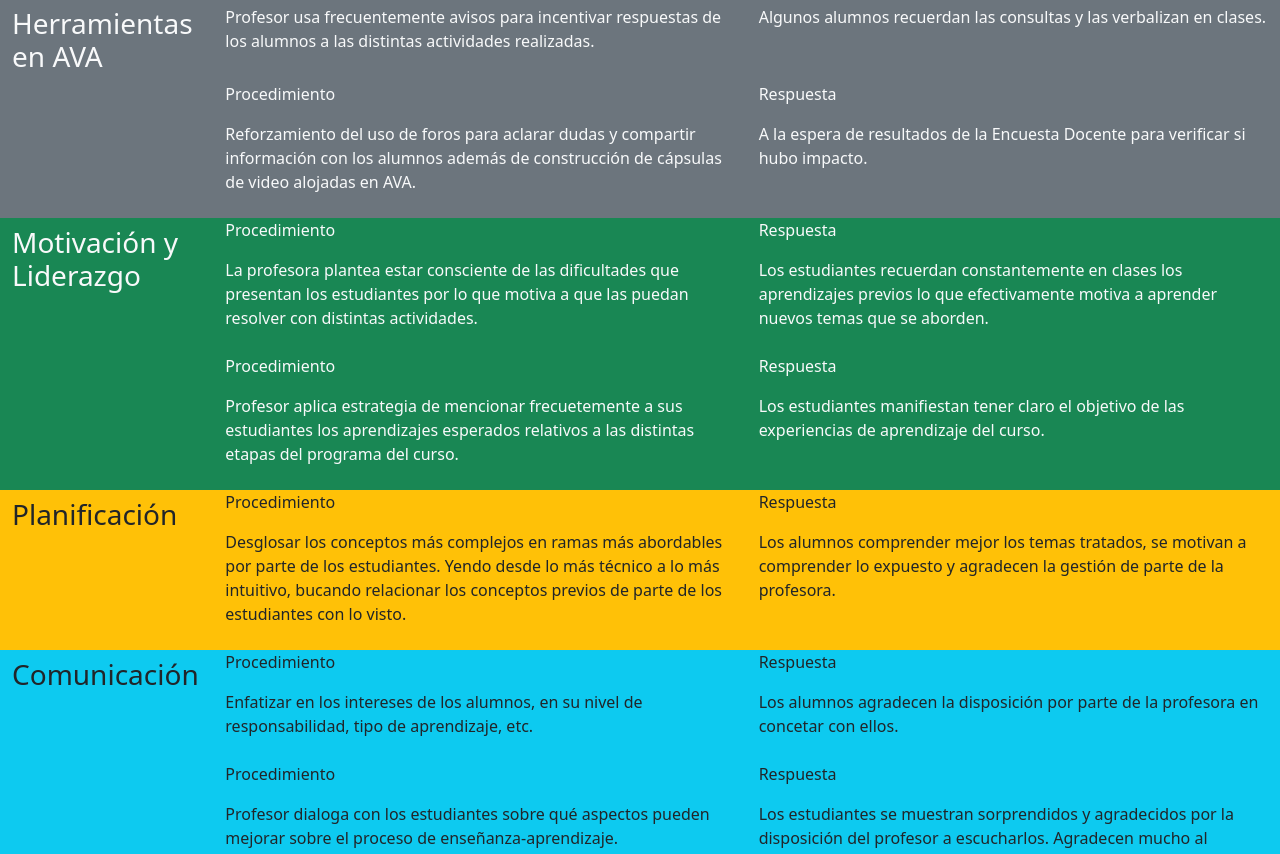
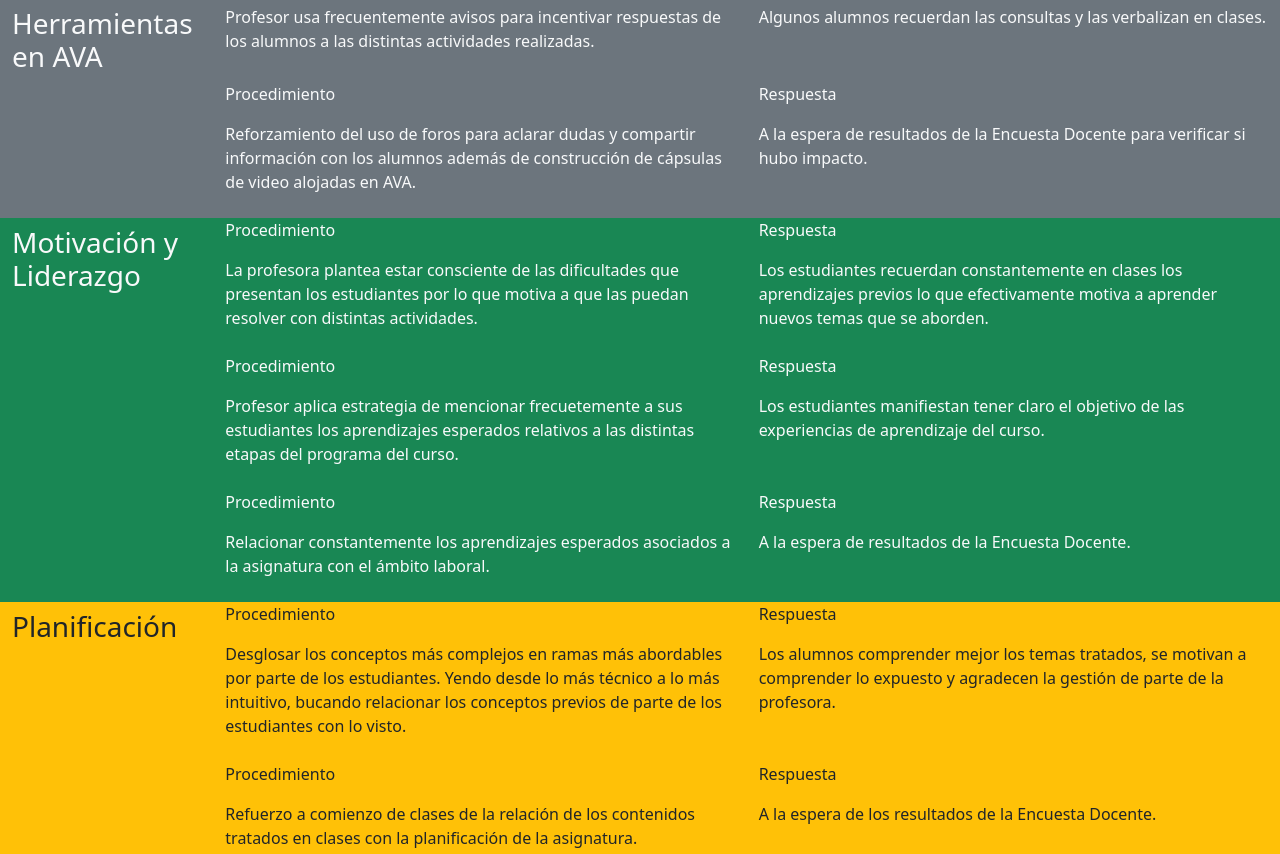
Before and after one commit to gabrielcespedes/encuesta, a plain HTML site: page recopilacion_encuesta/index.html in a window 1280 px wide. Shown: the part 91-945 px from the top of the page. Drawn offline with nearby package versions, Linux system fonts and the light colour scheme.

Commit message:
Update index.html

```diff
--- a/recopilacion_encuesta/index.html
+++ b/recopilacion_encuesta/index.html
@@ -68,6 +68,16 @@
                 <p>Respuesta</p>
                 <p>Los estudiantes manifiestan tener claro el objetivo de las experiencias de aprendizaje del curso.</p>
             </div>
+            <div class="col col-12 col-sm-12 col-xl-2 bg-success text-light pt-2">
+            </div>
+            <div class="col col-12 col-sm-6 col-xl-5 bg-success text-light pb-2">
+                <p>Procedimiento</p>
+                <p>Relacionar constantemente los aprendizajes esperados asociados a la asignatura con el ámbito laboral.</p>
+            </div>
+            <div class="col col-12 col-sm-6 col-xl-5 bg-success text-light pb-2">
+                <p>Respuesta</p>
+                <p>A la espera de resultados de la Encuesta Docente.</p>
+            </div>
             <div class="col col-12 col-sm-12 col-xl-2 bg-warning pt-2">
                 <h3>Planificación</h3>        </div>
             <div class="col col-12 col-sm-6 col-xl-5 bg-warning pb-2">
@@ -77,6 +87,16 @@
             <div class="col col-12 col-sm-6 col-xl-5 bg-warning pb-2">
                 <p>Respuesta</p>
                 <p>Los alumnos comprender mejor los temas tratados, se motivan a comprender lo expuesto y agradecen la gestión de parte de la profesora.</p>
+            </div>
+            <div class="col col-12 col-sm-12 col-xl-2 bg-warning pt-2">
+            </div>
+            <div class="col col-12 col-sm-6 col-xl-5 bg-warning pb-2">
+                <p>Procedimiento</p>
+                <p>Refuerzo a comienzo de clases de la relación de los contenidos tratados en clases con la planificación de la asignatura.</p>
+            </div>
+            <div class="col col-12 col-sm-6 col-xl-5 bg-warning pb-2">
+                <p>Respuesta</p>
+                <p>A la espera de los resultados de la Encuesta Docente.</p>
             </div>
             <div class="col col-12 col-sm-12 col-xl-2 bg-info pt-2">
                 <h3>Comunicación</h3>
```
